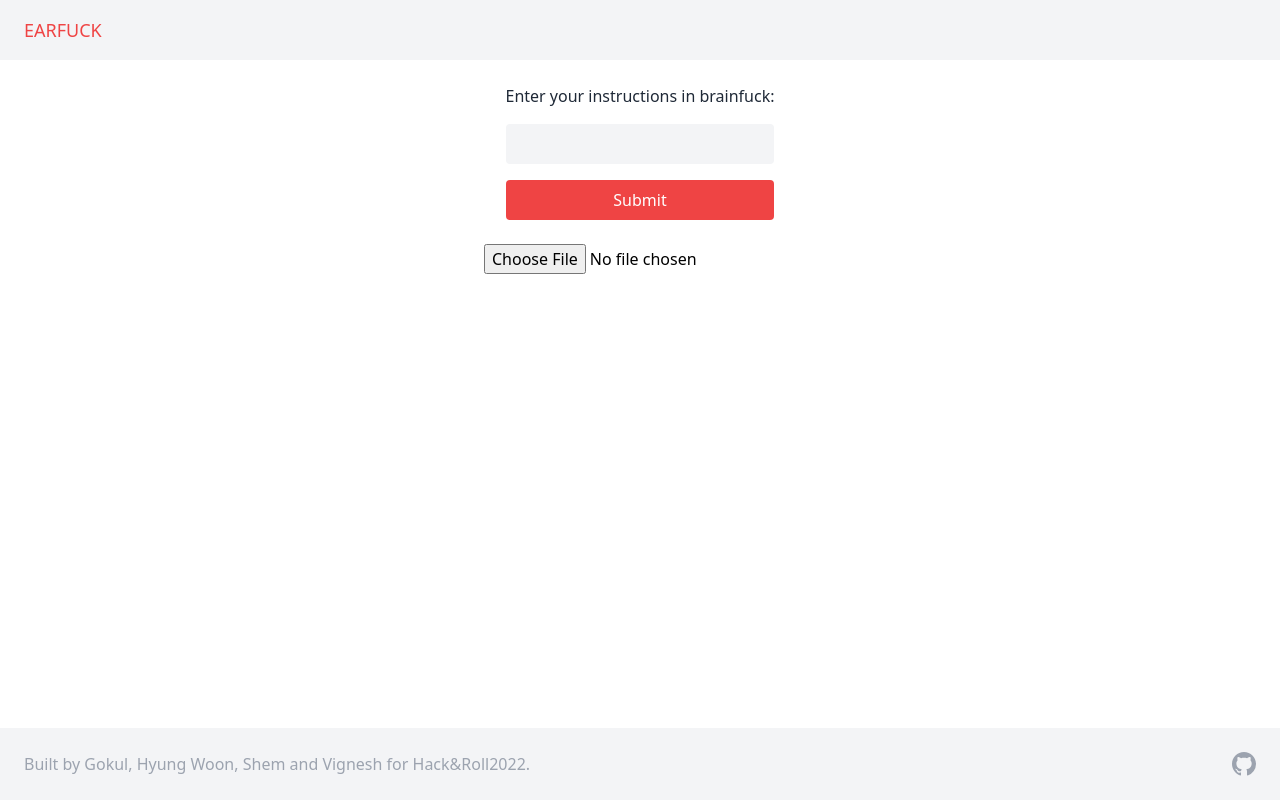
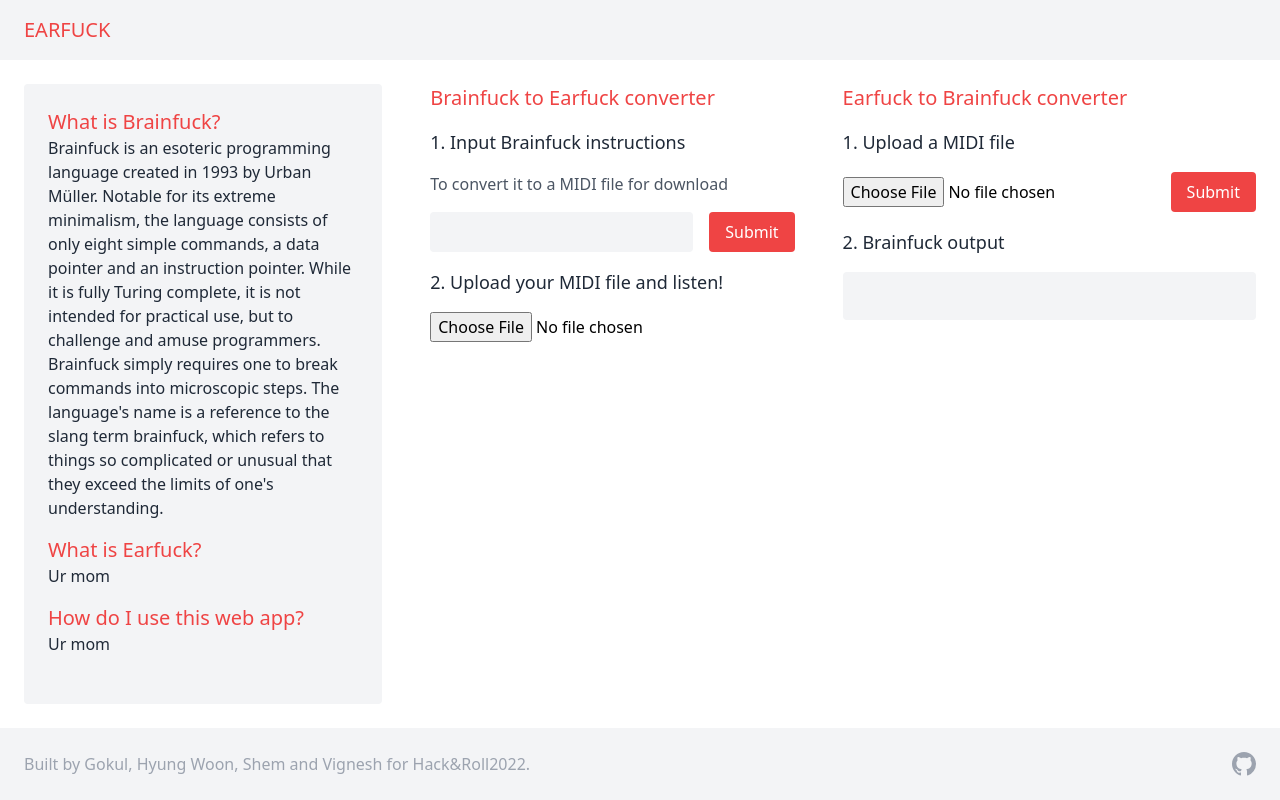
Before and after one commit to vigneshsankariyer1234567890/earf-k, a React (Create React App) app: page / in a window 1280 px wide. Built offline with nearby package versions, Linux system fonts and the light colour scheme.

Commit message:
feat: styles

```diff
--- a/src/App.js
+++ b/src/App.js
@@ -1,12 +1,13 @@
 import { useState } from 'react'
-import synth from 'synth-js';
-import UploadComponent from './UploadComponent';
+import synth from 'synth-js'
+import UploadComponent from './UploadComponent'
 
-import compile from './scripts/b2aCompiler.js';
+import compile from './scripts/b2aCompiler.js'
 
 function App() {
   const [value, setValue] = useState('')
   const [showAudio, setShowAudio] = useState(false)
+  const [output, setOutput] = useState('')
 
   // Creates Brainfuck.mid and Brainfuck.wav under scripts/sounds
   function handleSubmit(event) {
@@ -38,43 +39,115 @@ function App() {
 
   return (
     <>
-      <header className="bg-gray-100 px-6 py-4 items-center justify-between">
-        <h1 className="text-red-500 font-medium text-lg">EARFUCK</h1>
+      <header className="items-center justify-between px-6 py-4 bg-gray-100">
+        <h1 className="text-xl font-medium text-red-500">EARFUCK</h1>
       </header>
-      <div className="flex flex-col gap-6 p-6 items-center flex-1">
-        <form onSubmit={handleSubmit} className="flex flex-col gap-4">
-          <label htmlFor="instructions" className="font-medium text-gray-800">
-            Enter your instructions in brainfuck:
+      <div className="flex flex-1 gap-12 p-6">
+        <section className="flex flex-col gap-4 p-6 bg-gray-100 rounded sm:w-96">
+          <div>
+            <h2 className="text-xl font-medium text-red-500">
+              What is Brainfuck?
+            </h2>
+            <p className="text-gray-800">
+              Brainfuck is an esoteric programming language created in 1993 by
+              Urban Müller. Notable for its extreme minimalism, the language
+              consists of only eight simple commands, a data pointer and an
+              instruction pointer. While it is fully Turing complete, it is not
+              intended for practical use, but to challenge and amuse
+              programmers. Brainfuck simply requires one to break commands into
+              microscopic steps. The language's name is a reference to the slang
+              term brainfuck, which refers to things so complicated or unusual
+              that they exceed the limits of one's understanding.
+            </p>
+          </div>
+          <div>
+            <h2 className="text-xl font-medium text-red-500">
+              What is Earfuck?
+            </h2>
+            <p className="text-gray-800">Ur mom</p>
+          </div>
+          <div>
+            <h2 className="text-xl font-medium text-red-500">
+              How do I use this web app?
+            </h2>
+            <p className="text-gray-800">Ur mom</p>
+          </div>
+        </section>
+        <form onSubmit={handleSubmit} className="flex flex-col flex-1 gap-4">
+          <h2 className="text-xl font-medium text-red-500">
+            Brainfuck to Earfuck converter
+          </h2>
+          <label
+            htmlFor="instructions"
+            className="text-lg font-medium text-gray-800"
+          >
+            1. Input Brainfuck instructions
           </label>
+          <p className="text-gray-600">
+            To convert it to a MIDI file for download
+          </p>
+          <div className="flex gap-4">
             <input
               name="instructions"
               type="text"
               value={value}
               onChange={(event) => setValue(event.target.value)}
-            className="px-4 py-2 bg-gray-100 text-gray-800 rounded"
+              className="flex-1 px-4 py-2 text-gray-800 bg-gray-100 rounded"
             />
             <input
               type="submit"
-            className="px-4 py-2 bg-red-500 text-white rounded font-medium hover:bg-red-600 transition-color"
+              className="px-4 py-2 font-medium text-white bg-red-500 rounded cursor-pointer hover:bg-red-600 transition-color"
             />
+          </div>
+          <label className="text-lg font-medium text-gray-800">
+            2. Upload your MIDI file and listen!
+          </label>
+          <UploadComponent show={showAudio} />
         </form>
-        <UploadComponent show={showAudio} />
+        <form
+          className="flex flex-col flex-1 gap-4"
+          onSubmit={() => setOutput('ur mom')}
+        >
+          <h2 className="text-xl font-medium text-red-500">
+            Earfuck to Brainfuck converter
+          </h2>
+          <label htmlFor="upload" className="text-lg font-medium text-gray-800">
+            1. Upload a MIDI file
+          </label>
+          <div className="flex items-center justify-between gap-4">
+            <input type="file" />
+            <input
+              type="submit"
+              className="px-4 py-2 font-medium text-white transition-colors bg-red-500 rounded cursor-pointer hover:bg-red-600"
+            />
           </div>
-      <footer className="flex bg-gray-100 p-6 sm:justify-between justify-end">
-        <p className="text-gray-400 hidden sm:block">
+          <h3 className="text-lg font-medium text-gray-800">
+            2. Brainfuck output
+          </h3>
+          <div className="p-6 text-gray-800 bg-gray-100 rounded">{output}</div>
+        </form>
+      </div>
+      <footer className="flex justify-end p-6 bg-gray-100 sm:justify-between">
+        <p className="hidden text-gray-400 sm:block">
           Built by Gokul, Hyung Woon, Shem and Vignesh for Hack&Roll2022.
         </p>
+        <a
+          target="_blank"
+          href="https://github.com/vigneshsankariyer1234567890/earf__k"
+          rel="noreferrer"
+          className="cursor-pointer"
+        >
           <svg
             xmlns="http://www.w3.org/2000/svg"
             width="24"
             height="24"
             fill="currentColor"
-          class="bi bi-github"
             viewBox="0 0 16 16"
-          className="text-gray-400 flex-none hover:text-gray-500 cursor-pointer transition-colors"
+            className="flex-none text-gray-400 transition-colors cursor-pointer hover:text-gray-500"
           >
             <path d="M8 0C3.58 0 0 3.58 0 8c0 3.54 2.29 6.53 5.47 7.59.4.07.55-.17.55-.38 0-.19-.01-.82-.01-1.49-2.01.37-2.53-.49-2.69-.94-.09-.23-.48-.94-.82-1.13-.28-.15-.68-.52-.01-.53.63-.01 1.08.58 1.23.82.72 1.21 1.87.87 2.33.66.07-.52.28-.87.51-1.07-1.78-.2-3.64-.89-3.64-3.95 0-.87.31-1.59.82-2.15-.08-.2-.36-1.02.08-2.12 0 0 .67-.21 2.2.82.64-.18 1.32-.27 2-.27.68 0 1.36.09 2 .27 1.53-1.04 2.2-.82 2.2-.82.44 1.1.16 1.92.08 2.12.51.56.82 1.27.82 2.15 0 3.07-1.87 3.75-3.65 3.95.29.25.54.73.54 1.48 0 1.07-.01 1.93-.01 2.2 0 .21.15.46.55.38A8.012 8.012 0 0 0 16 8c0-4.42-3.58-8-8-8z" />
           </svg>
+        </a>
       </footer>
     </>
   )
```
Lines whose indentation alone changed are shown as unchanged.
